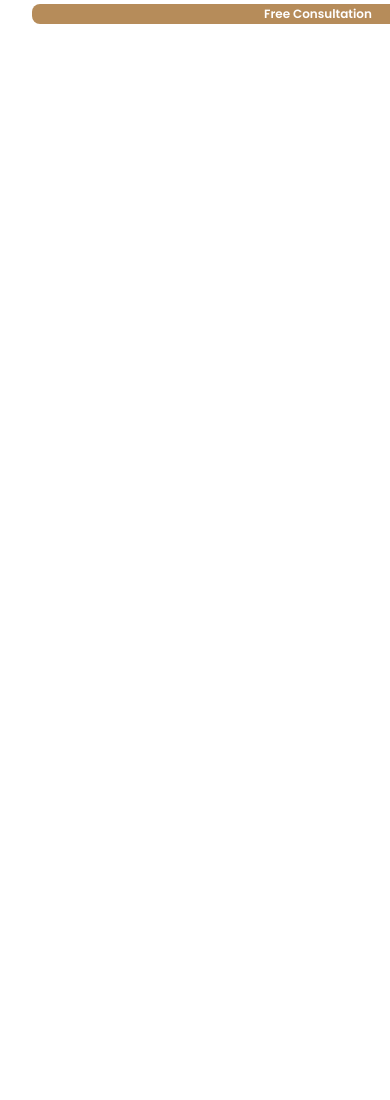
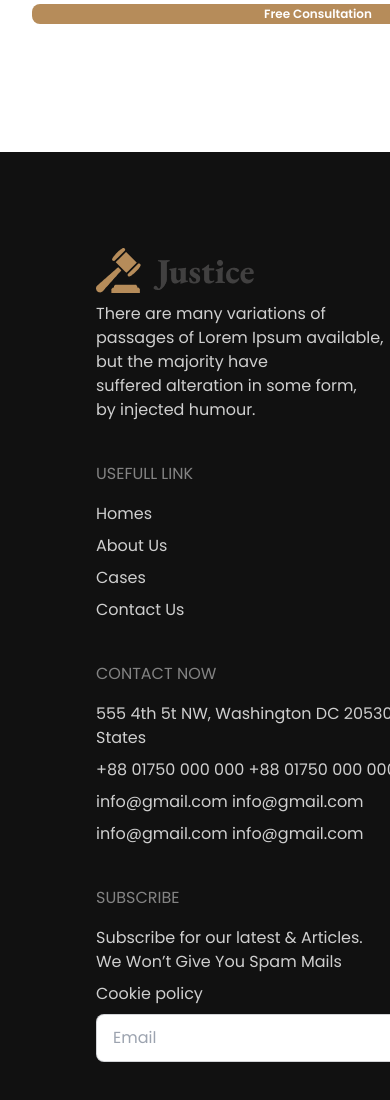
Before and after one commit to JerinOnTheXplore/legal-ease, a plain HTML site: page index.html in a window 390 px wide. Shown: the part 7062-8162 px from the top of the page. Before the commit the page ends 7086 px from the top, so only its background shows below. Drawn offline with nearby package versions, Linux system fonts and the light colour scheme.

Commit message:
added footer and made it responsive

```diff
--- a/index.html
+++ b/index.html
@@ -294,8 +294,44 @@
          </section>
 
     </main>
-    <footer>
 
-    </footer>
+      <footer class="footer bg-base-200 text-base-content bg-[#111111] p-24 mt-32">
+        <aside>
+          <div>
+            <img src="images/logo2.png" alt="">
+          </div>
+          <p class="text-base font-normal text-[#CFCFCF]">
+            There are many variations of <br> passages of Lorem Ipsum available, <br> but the majority have <br> suffered alteration in some form, <br> by injected humour.
+          </p>
+        </aside>
+        <nav>
+          <h6 class="footer-title text-base font-normal text-[#CFCFCF]">Usefull Link</h6>
+          <a class="link link-hover text-base font-normal text-[#CFCFCF]">Homes</a>
+          <a class="link link-hover text-base font-normal text-[#CFCFCF]">About Us</a>
+          <a class="link link-hover text-base font-normal text-[#CFCFCF]">Cases</a>
+          <a class="link link-hover text-base font-normal text-[#CFCFCF]">Contact Us</a>
+        </nav>
+        <nav>
+          <h6 class="footer-title text-base font-normal text-[#CFCFCF]">Contact Now</h6>
+          <a class="link link-hover text-base font-normal text-[#CFCFCF]">555 4th 5t NW, Washington
+            DC 20530, United States</a>
+          <a class="link link-hover text-base font-normal text-[#CFCFCF]">+88 01750 000 000
+            +88 01750 000 000</a>
+          <a class="link link-hover text-base font-normal text-[#CFCFCF]">info@gmail.com
+            info@gmail.com</a>
+          <a class="link link-hover text-base font-normal text-[#CFCFCF]">info@gmail.com
+            info@gmail.com</a>
+        </nav>
+        <nav>
+          <h6 class="footer-title text-base font-normal text-[#CFCFCF]">Subscribe</h6>
+          <p class="text-base font-normal text-[#CFCFCF]">Subscribe for our latest & Articles. <br> We Won’t Give You Spam Mails</p>
+          <a class="link link-hover text-base font-normal text-[#CFCFCF]">Cookie policy</a>
+          <div class="join">
+            <input class="input input-bordered join-item" placeholder="Email" />
+            <button class="btn join-item  bg-[#B68C5A]"><i class="fa-regular fa-paper-plane text-[#FFFFFF]"></i></button>
+          </div>
+        </nav>
+      </footer>
+
 </body>
 </html>
```
